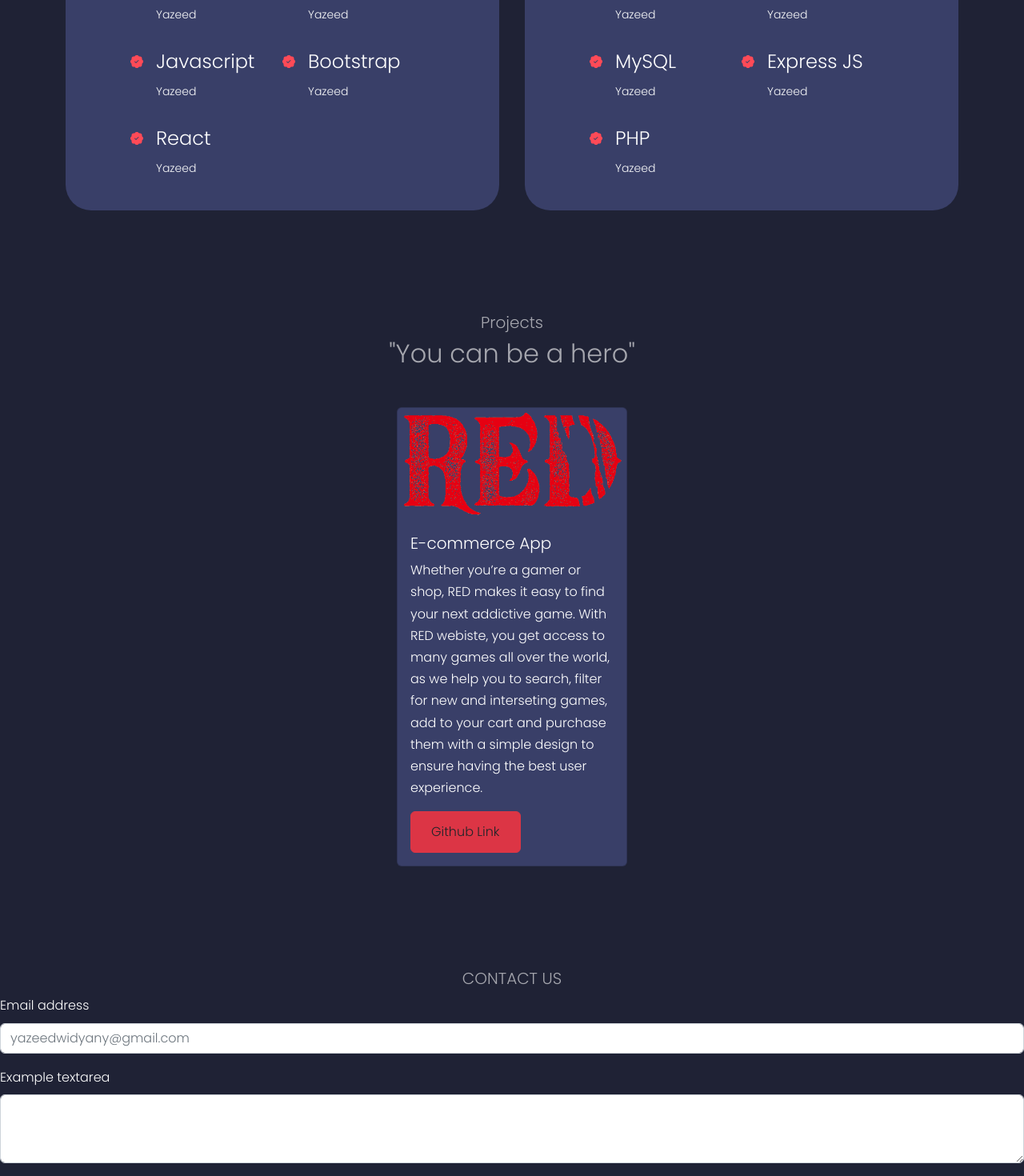
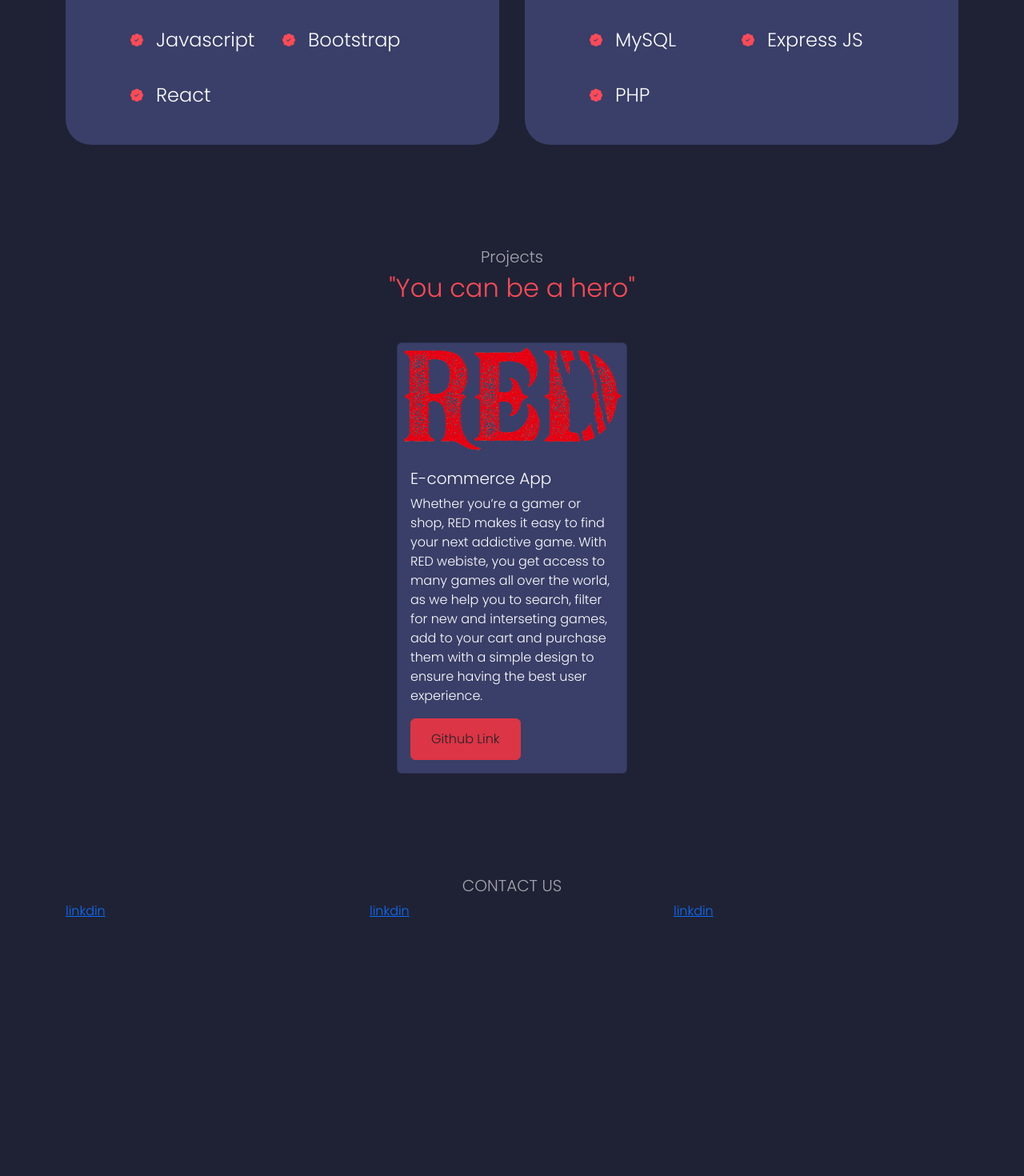
Before and after one commit to C6-YazeedWidyan/Portfolio, a React (Create React App) app in the folder portfolio/: page / in a window 1280 px wide. Shown: the part 1821-3291 px from the top of the page at 80% size. After the commit the page ends 2972 px from the top, so only its background shows below. Built offline with nearby package versions, Linux system fonts and the light colour scheme.

Commit message:
update 4

```diff
--- a/portfolio/src/components/contact/Contact.js
+++ b/portfolio/src/components/contact/Contact.js
@@ -1,23 +1,47 @@
 import React from "react";
 import "./Contact.css";
-import Form from "react-bootstrap/Form";
 import Stack from "react-bootstrap/Stack";
-
+import Container from "react-bootstrap/Container";
+import Row from "react-bootstrap/Row";
+import Col from "react-bootstrap/Col";
 const Contact = () => {
   return (
     <Stack>
       <section id="Contact">
         <h5>CONTACT US</h5>
-        <Form>
-          <Form.Group className="mb-3" controlId="exampleForm.ControlInput1">
-            <Form.Label>Email address</Form.Label>
-            <Form.Control type="email" placeholder="yazeedwidyany@gmail.com" />
-          </Form.Group>
-          <Form.Group className="mb-3" controlId="exampleForm.ControlTextarea1">
-            <Form.Label>Example textarea</Form.Label>
-            <Form.Control as="textarea" rows={3} />
-          </Form.Group>
-        </Form>
+        <Container>
+          <Row>
+            <Col>
+              <a
+                href="https://www.linkedin.com/in/yazeedwidyan/"
+                target="_blank"
+                rel="noopener noreferrer"
+              >
+                linkdin
+              </a>
+            </Col>
+            <Col>
+              {" "}
+              <a
+                href="https://www.linkedin.com/in/yazeedwidyan/"
+                target="_blank"
+                rel="noopener noreferrer"
+              >
+                linkdin
+              </a>
+            </Col>
+            <Col>
+              {" "}
+              <a
+                href="https://www.linkedin.com/in/yazeedwidyan/"
+                target="_blank"
+                rel="noopener noreferrer"
+              >
+                linkdin
+              </a>
+            </Col>
+          </Row>
+        </Container>
       </section>
     </Stack>
   );
--- a/portfolio/src/components/experience/Experience.js
+++ b/portfolio/src/components/experience/Experience.js
@@ -16,35 +16,35 @@ const Experience = () => {
               <BsPatchCheckFill className="exp_icon" />
               <div>
                 <h4>HTML</h4>
-                <small className="text-light">Yazeed</small>
+                <small className="text-light"></small>
               </div>
             </article>
             <article className="experience_details">
               <BsPatchCheckFill className="exp_icon" />
               <div>
                 <h4>CSS</h4>
-                <small className="text-light">Yazeed</small>
+                <small className="text-light"></small>
               </div>
             </article>
             <article className="experience_details">
               <BsPatchCheckFill className="exp_icon" />
               <div>
                 <h4>Javascript</h4>
-                <small className="text-light">Yazeed</small>
+                <small className="text-light"></small>
               </div>
             </article>
             <article className="experience_details">
               <BsPatchCheckFill className="exp_icon" />
               <div>
                 <h4>Bootstrap</h4>
-                <small className="text-light">Yazeed</small>
+                <small className="text-light"></small>
               </div>
             </article>
             <article className="experience_details">
               <BsPatchCheckFill className="exp_icon" />
               <div>
                 <h4>React</h4>
-                <small className="text-light">Yazeed</small>
+                <small className="text-light"></small>
               </div>
             </article>
           </div>
@@ -56,35 +56,35 @@ const Experience = () => {
               <BsPatchCheckFill className="exp_icon" />
               <div>
                 <h4>Node JS</h4>
-                <small className="text-light">Yazeed</small>
+                <small className="text-light"></small>
               </div>
             </article>
             <article className="experience_details">
               <BsPatchCheckFill className="exp_icon" />
               <div>
                 <h4>MongoDB</h4>
-                <small className="text-light">Yazeed</small>
+                <small className="text-light"></small>
               </div>
             </article>
             <article className="experience_details">
               <BsPatchCheckFill className="exp_icon" />
               <div>
                 <h4>MySQL</h4>
-                <small className="text-light">Yazeed</small>
+                <small className="text-light"></small>
               </div>
             </article>
             <article className="experience_details">
               <BsPatchCheckFill className="exp_icon" />
               <div>
                 <h4>Express JS</h4>
-                <small className="text-light">Yazeed</small>
+                <small className="text-light"></small>
               </div>
             </article>
             <article className="experience_details">
               <BsPatchCheckFill className="exp_icon" />
               <div>
                 <h4>PHP</h4>
-                <small className="text-light">Yazeed</small>
+                <small className="text-light"></small>
               </div>
             </article>
           </div>
--- a/portfolio/src/components/header/Header.css
+++ b/portfolio/src/components/header/Header.css
@@ -44,9 +44,6 @@ header {
 }
 
 @media screen and (max-width: 1024px) {
-  header {
-    height: 68vh;
-  }
 }
 @media screen and (max-width: 600px) {
   header {
--- a/portfolio/src/index.css
+++ b/portfolio/src/index.css
@@ -37,7 +37,7 @@ body {
   font-family: "Poppins", sans-serif !important;
   background: var(--color-bg) !important;
   color: var(--color-white) !important ;
-  line-height: 1.7 !important;
+  line-height: 1.7;
 }
 
 .container {
@@ -66,7 +66,7 @@ section {
 section > h2,
 section > h5 {
   text-align: center;
-  color: var(--color-light) !important;
+  color: var(--color-light);
 }
 
 section > h2 {
```
